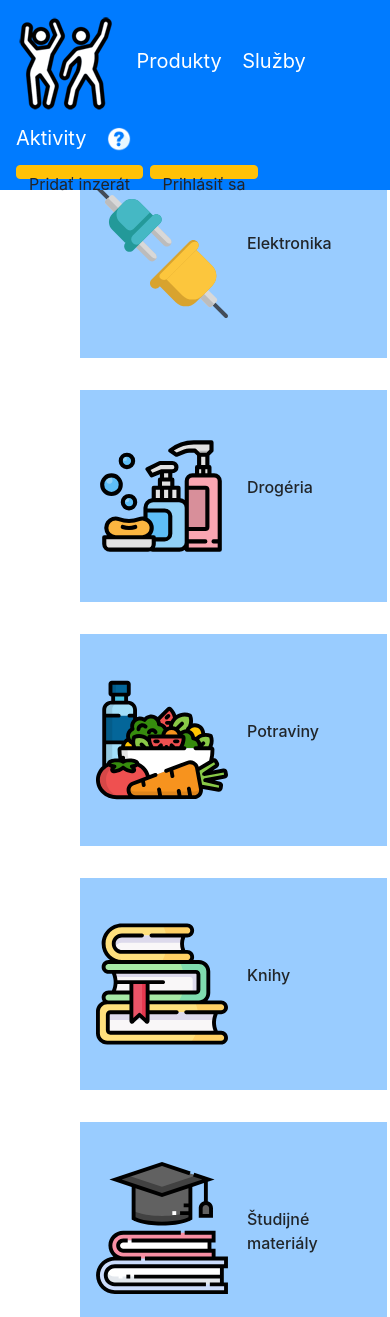
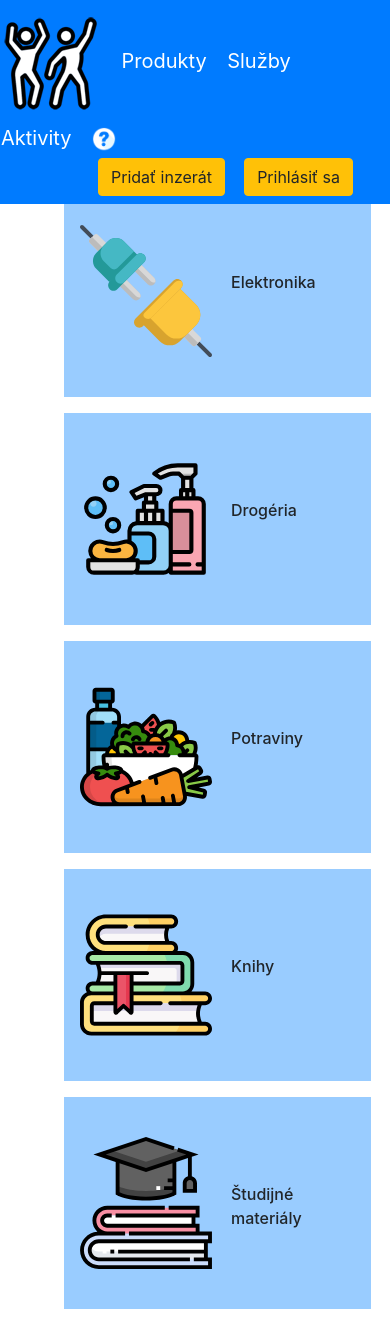
Before and after one commit to KosoScythe/internatnyportal, a PHP site: page / in a window 390 px wide. Shown: the top 1317 px of the page. Run offline with PHP 8.4, Linux system fonts and the light colour scheme; some libraries are stand-ins or nearby versions.

Commit message:
Mobilna verzia
upravene css pre mobil

```diff
--- a/css.css
+++ b/css.css
@@ -81,11 +81,6 @@
 	opacity: 75%;
 }
 
-#rightUserButtons {
-  height: 3vw;
-  margin-right: 0.5vw;
-}
-
 #footerLink {
 	color: white;
 }
--- a/index.php
+++ b/index.php
@@ -5,8 +5,11 @@
 		<meta charset="utf-8">
 		<title> Internátny portál </title>
 		<link rel="shortcut icon" type="png" href= "img/icon.png" >
-		<link rel="stylesheet" href="css.css">
-		<link rel="stylesheet" href="https://cdn.jsdelivr.net/npm/bootstrap@4.5.3/dist/css/bootstrap.min.css" integrity="sha384-TX8t27EcRE3e/ihU7zmQxVncDAy5uIKz4rEkgIXeMed4M0jlfIDPvg6uqKI2xXr2" crossorigin="anonymous">
+
+		<link rel="stylesheet" media="screen and (max-width: 899px)" href="mobil.css">
+		<link rel="stylesheet" media="screen and (min-width: 900px)" href="css.css">
+
+		<link rel="stylesheet" media="screen" href="https://cdn.jsdelivr.net/npm/bootstrap@4.5.3/dist/css/bootstrap.min.css" integrity="sha384-TX8t27EcRE3e/ihU7zmQxVncDAy5uIKz4rEkgIXeMed4M0jlfIDPvg6uqKI2xXr2" crossorigin="anonymous">
 		<script src="https://code.jquery.com/jquery-3.5.1.slim.min.js" integrity="sha384-DfXdz2htPH0lsSSs5nCTpuj/zy4C+OGpamoFVy38MVBnE+IbbVYUew+OrCXaRkfj" crossorigin="anonymous"></script>
 		<script src="https://cdn.jsdelivr.net/npm/bootstrap@4.5.3/dist/js/bootstrap.bundle.min.js" integrity="sha384-ho+j7jyWK8fNQe+A12Hb8AhRq26LrZ/JpcUGGOn+Y7RsweNrtN/tE3MoK7ZeZDyx" crossorigin="anonymous"></script>
 		<link href="fontawesome-free-5.15.1-web/css/all.css" rel="stylesheet">
@@ -15,10 +18,10 @@
 	</head>
 
 	<body onload = "showLatestAd('1,2',0); vyberKategoriu();">
-		<nav class="navbar fixed-top navbar-dark bg-primary">
+		<nav class="navbar fixed-top navbar-dark bg-primary row">
 			<div class = "navbar-left">
 				<div class = "navbar-brand">
-					<a href = "https://internatnyportalxyz.xyz/"> <img src = "img/icon2.png" > </a>
+					<a href = "https://internatnyportalxyz.xyz/"> <img class = "icon_ip" src = "img/icon2.png" > </a>
 				</div>
 				<a id = "navBarButton" class="navbar-brand rounded" href="produkty.html">Produkty</a>
 				<a id = "navBarButton" class="navbar-brand" href="sluzby.html">Služby</a>
@@ -26,8 +29,8 @@
 				<a id = "navBarButton" class="navbar-brand" href="#" data-toggle="modal" data-target="#helpModal"><img src="img/question.png" style="height: 3vh;"></a>
 			</div>
 			<div class = "navbar-right" id="mnBt">
-				<button id="rightUserButtons" class="btn btn-warning btn-rounded" onclick = "pridajInzerat();">Pridať inzerát</button>
-				<button id="rightUserButtons" class='btn btn-warning btn-rounded' onclick = 'prihlasSa()'>Prihlásiť sa</button>
+				<button id="pridaj_inzerat" class="btn btn-warning btn-rounded" onclick = "pridajInzerat();">Pridať inzerát</button>
+				<button id="prihlas_sa" class='btn btn-warning btn-rounded' onclick = 'prihlasSa()'>Prihlásiť sa</button>
 			</div>
 		</nav>
 
--- /dev/null
+++ b/mobil.css
@@ -0,0 +1,125 @@
+body {
+    padding-top: 130px;
+  }
+
+  .navLogo {
+      width: 1vw;
+      height: 1vw;
+  }
+
+  .polozky {
+    background-color: #99ccff;
+    left: 30px;
+    float: left;
+    margin-top: 1em;
+    padding: 1em;
+    width: 275px;
+    height:180px;
+    box-sizing: content-box;
+    font-weight: 500;
+  }
+
+  .polozky p {
+    margin-left: 55%;
+    margin-top: 25%;
+  }
+
+  .obrazok{
+    width: 180px;
+    height: 180px;
+    width: 48%;
+    float: left;
+  }
+
+  #aaa {
+      padding-bottom: 20px;
+  }
+
+  .mb3 {
+      margin-top: 1rem;
+  }
+
+  #page-container {
+    position: absolute;
+    /*min-height: 100vh;*/
+    padding-top:10%;
+  }
+
+  #content-wrap {
+    padding-bottom: 2.5rem;    /* Footer height */
+  }
+
+  #footer {
+    position: absolute;
+    bottom: 0;
+    width: 100%;
+    height: 2.5rem;            /* Footer height */
+  }
+
+  #indexFooter {
+    position: relative;
+    bottom: 0;
+    width: 100%;
+    height: 2.5rem;            /* Footer height */
+  }
+
+  #funguj:hover{
+      background-color: #808080;
+  }
+
+  #activated {
+      background-color: white;
+      color: black;
+      padding: 0.3vw;
+  }
+
+  #navBarButton:hover {
+      text-decoration-line: underline;
+      text-decoration-color: white;
+  }
+
+  #abc {
+      opacity: 75%;
+  }
+
+  .navbar-left{
+      width:100%;
+  }
+
+  .navbar-right{
+    width: 100%;
+    padding-left: 25%;
+}
+
+  .icon_ip{
+    position: relative;
+  }
+
+
+
+  #pridaj_inzerat{
+    margin-right: 5%;
+  }
+
+  #footerLink {
+      color: white;
+  }
+
+  #content{
+    padding-bottom: 5vh;
+  }
+
+  #formular {
+    padding-bottom: 8vh;
+    font-size: 2vh;
+  }
+
+  #karta {
+
+    font-size: 2vh;
+  }
+
+  form {
+    padding: 3vh 3vh 2vh 3vh;
+    border-radius: 25px;
+  }
```
Also changed, not shown: aktivity.html (+6 -3 lines), inzerat.html (+6 -3 lines), portal.html (+6 -3 lines), produkty.html (+6 -3 lines), sluzby.html (+6 -3 lines).
